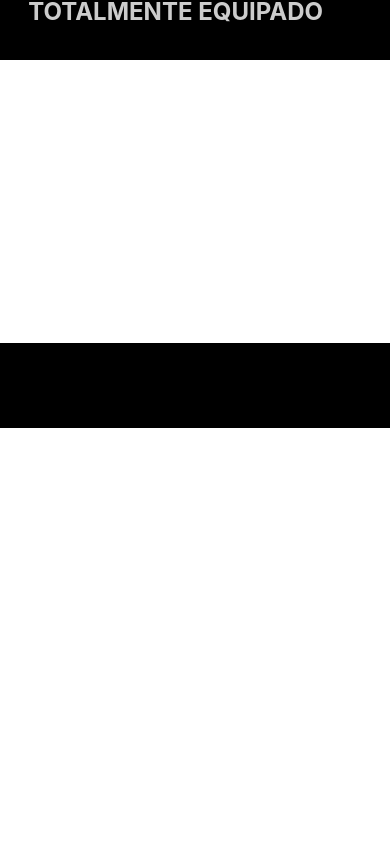
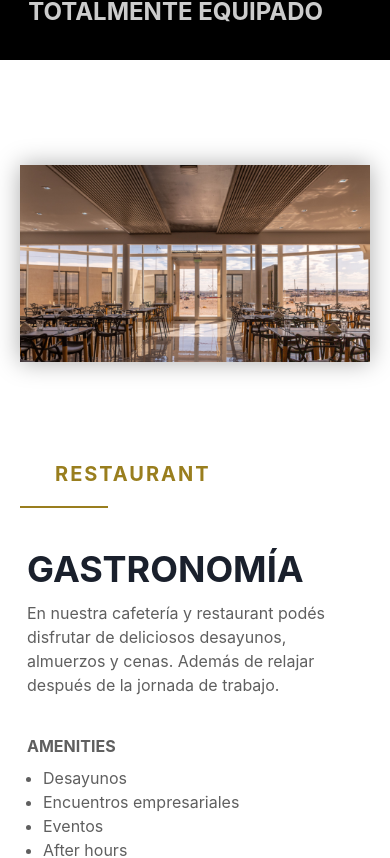
Before and after one commit to Cocahuana/eco-hotel, a React (Create React App) app: page / in a window 390 px wide. Shown: the part 3271-4129 px from the top of the page. Before the commit the page ends 3699 px from the top, so only its background shows below. Built offline with nearby package versions, Linux system fonts and the light colour scheme.

Commit message:
Feat: Services for Mobile view

```diff
--- a/src/Pages/Home/components/Servicios/ServiciosContent.jsx
+++ b/src/Pages/Home/components/Servicios/ServiciosContent.jsx
@@ -26,16 +26,21 @@ function ServiciosContent(props) {
 			alignItems='center'
 			justifyContent='center'
 			flexDirection='column'
-			px='60px'
+			px={{ base: 0, md: "60px" }}
 			fontWeight='400'
 		>
-			<Flex w='100%' flexDir='column' pl='5%'>
+			<Flex w='100%' flexDir='column' pl={{ base: 0, md: "5%" }}>
 				<Box ml='10%'>
 					<GoldHeading title={title} letterSpacing='2px' />
 				</Box>
 				<Box h='2px' bg={accent1} w='25%'></Box>
 			</Flex>
-			<Flex w='100%' h='100%' flexDir='column' px='15%'>
+			<Flex
+				w='100%'
+				h='100%'
+				flexDir='column'
+				px={{ base: "2%", md: "15%" }}
+			>
 				<Flex flexDirection='column' pt='30px'>
 					<Heading as='h2' size='2xl' py='10px'>
 						{subTitle}
--- a/src/Pages/Home/components/Servicios/ServiciosSection.jsx
+++ b/src/Pages/Home/components/Servicios/ServiciosSection.jsx
@@ -1,11 +1,15 @@
 import { Flex, Img } from "@chakra-ui/react";
-import { ViewDesktop, ViewTablet } from "../../../../components/Breakpoints";
+import {
+	ViewDesktop,
+	ViewTablet,
+	ViewMobile,
+} from "../../../../components/Breakpoints";
 function ServiciosSection(props) {
 	const imgSide = (
 		<Flex w={{ base: "100%", lg: "47.5%" }} h='100%' bg={props.bg}>
 			<Img
 				w='100%'
-				h={{ lg: "100%" }}
+				h={{ base: "100%", lg: "100%" }}
 				src={props.img}
 				alt={props.alt}
 				filter='drop-shadow(0 0 0.75rem #aaa);'
@@ -66,7 +70,6 @@ function ServiciosSection(props) {
 			</ViewDesktop>
 			<ViewTablet>
 				<>
-					{/* <ViewDesktop> */}
 					<Flex
 						minH={{ base: "100%", lg: "100vh" }}
 						w='full'
@@ -83,9 +86,26 @@ function ServiciosSection(props) {
 							{content}
 						</Flex>
 					</Flex>
-					{/* </ViewDesktop> */}
 				</>
 			</ViewTablet>
+			<ViewMobile>
+				<Flex
+					minH={{ base: "100%", lg: "100vh" }}
+					w='full'
+					flexDirection={{ base: "column", lg: "row" }}
+					p={{ base: "20px", lg: 0 }}
+				>
+					{imgSide}
+					<Flex
+						w={{ base: "100%", lg: "52.5%" }}
+						flexDirection='column'
+						bg={props.bg}
+						pt={{ base: "100px", lg: 0 }}
+					>
+						{content}
+					</Flex>
+				</Flex>
+			</ViewMobile>
 		</>
 	);
 }
```
